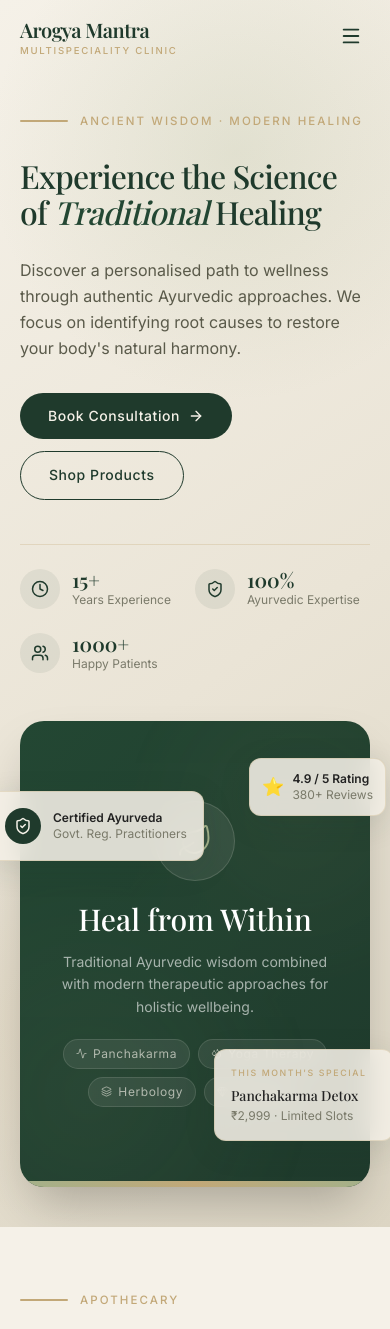
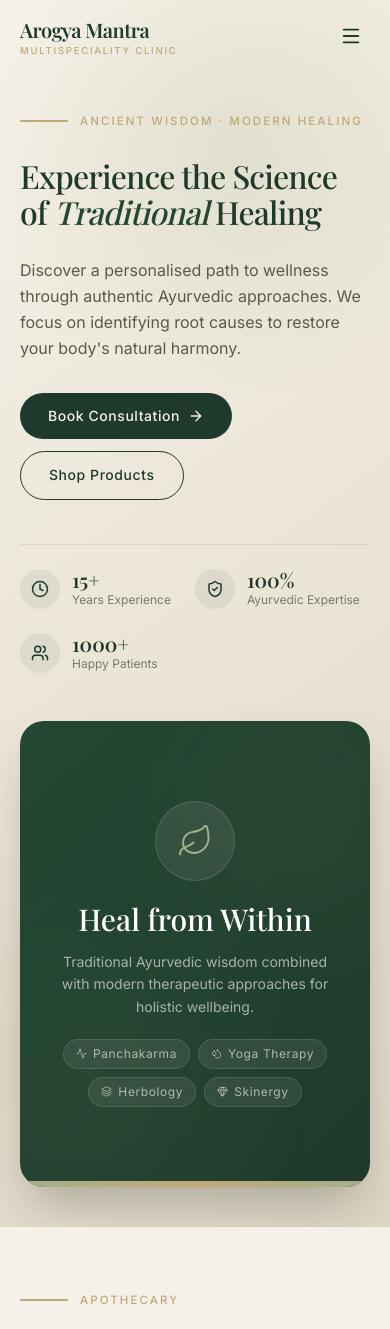
Before and after one commit to prathmesh-ghatmal/Arogyam, a Next.js app: page / in a window 390 px wide. Shown: the top 1329 px of the page. Built offline with nearby package versions, Linux system fonts and the light colour scheme; a web font is replaced by a local one.

Commit message:
fix responsiveness issue

```diff
--- a/src/components/sections/HeroSection.tsx
+++ b/src/components/sections/HeroSection.tsx
@@ -178,7 +178,7 @@ export default function HeroSection() {
             whileInView={{ opacity: 1, x: 0, y: 0 }}
             viewport={{ once: true }}
             transition={{ delay: 0.45, duration: 0.6 }}
-            className="float-badge absolute -left-8 top-[15%] p-4 flex items-center gap-3"
+            className="float-badge absolute -left-8 top-[15%] p-4 hidden lg:flex items-center gap-3"
             style={{ minWidth: "190px" }}
           >
             <div className="w-9 h-9 rounded-lg flex items-center justify-center flex-shrink-0" style={{ background: "var(--deep-green)" }}>
@@ -196,7 +196,7 @@ export default function HeroSection() {
             whileInView={{ opacity: 1, x: 0, y: 0 }}
             viewport={{ once: true }}
             transition={{ delay: 0.6, duration: 0.6 }}
-            className="float-badge absolute -right-6 bottom-[10%] p-4"
+            className="float-badge absolute -right-6 bottom-[10%] p-4 hidden lg:block"
             style={{ minWidth: "180px" }}
           >
             <p className="eyebrow mb-1.5" style={{ color: "var(--gold)", fontSize: "0.55rem" }}>This Month&apos;s Special</p>
@@ -212,7 +212,7 @@ export default function HeroSection() {
             whileInView={{ opacity: 1, y: 0 }}
             viewport={{ once: true }}
             transition={{ delay: 0.75, duration: 0.55 }}
-            className="float-badge absolute -right-4 top-[8%] p-3 flex items-center gap-2"
+            className="float-badge absolute -right-4 top-[8%] p-3 hidden lg:flex items-center gap-2"
           >
             <span className="text-lg">⭐</span>
             <div>
```
